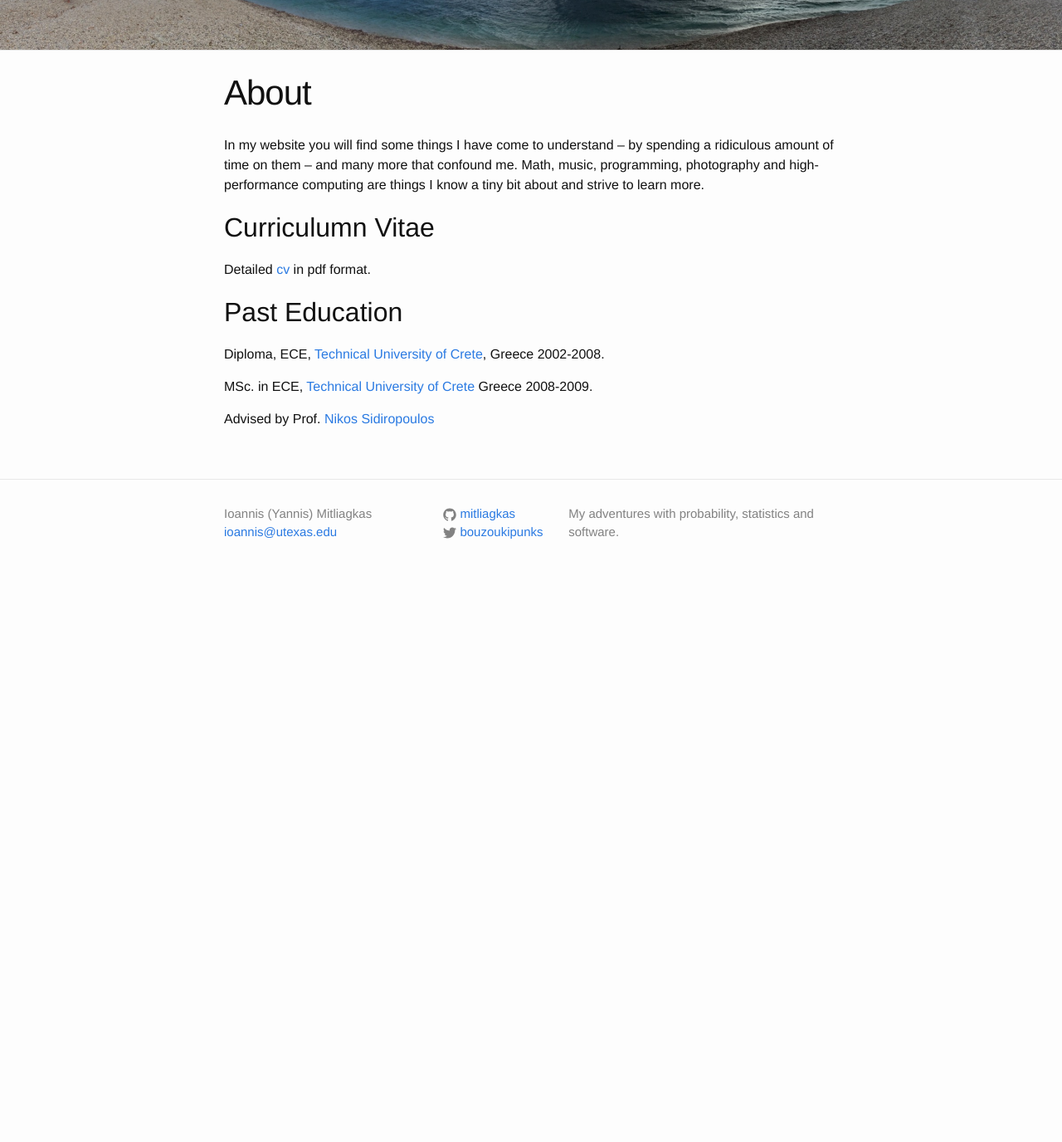
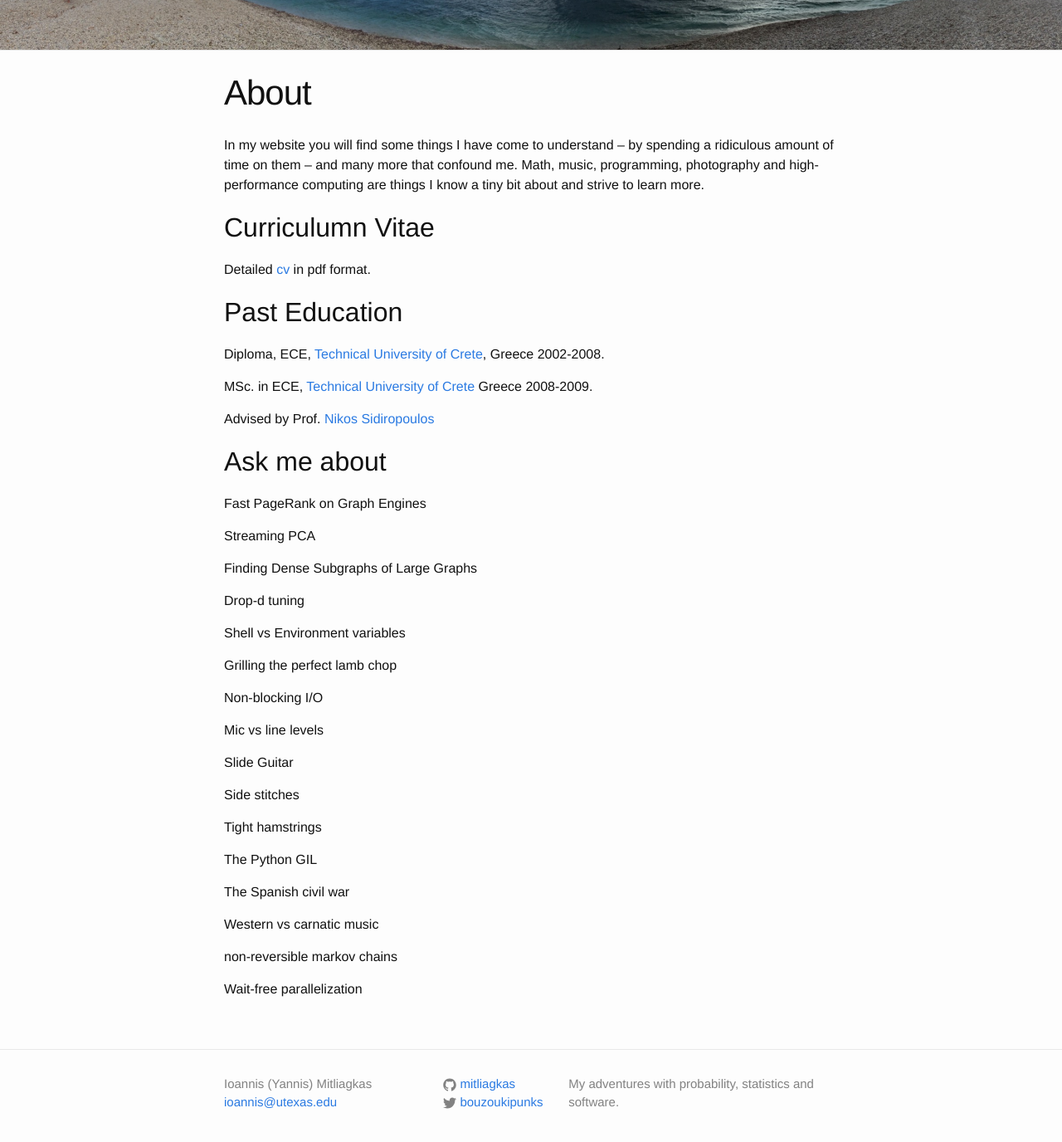
Before and after one commit to mitliagkas/mitliagkas.github.io, a Jekyll site: the page built from about.md, in a window 1280 px wide and 1400 px high, scrolled down 288 px. Shown: the top 1376 px of the window at 83% size. Built offline with Jekyll 4.4.1, drawn with Linux system fonts in a browser that asks for light colours; before the commit the page ends 1001 px from its top, so only the background shows below that.

Commit message:
Bunch of updates.

```diff
--- a/_includes/biblio.html
+++ b/_includes/biblio.html
@@ -36,7 +36,8 @@
  Dimitris&nbsp;S Papailiopoulos, Ioannis Mitliagkas, Alexandros&nbsp;G Dimakis,
   and Constantine Caramanis.
  2013.
-[&nbsp;<a href="biblio_bib.html#papailiopoulosfinding">bib</a>&nbsp;]
+[&nbsp;<a href="biblio_bib.html#papailiopoulosfinding">bib</a>&nbsp;|
+<a href="papers/DKS_ICML.pdf">.pdf</a>&nbsp;]
 
 </dd>
 
--- a/about.md
+++ b/about.md
@@ -17,3 +17,37 @@ Diploma, ECE, [Technical University of Crete](http://en.tuc.gr/), Greece 2002-20
 MSc. in ECE, [Technical University of Crete](http://en.tuc.gr/) Greece 2008-2009.
 
 Advised by Prof. [Nikos Sidiropoulos](http://www.telecom.tuc.gr/%7Enikos/)
+
+## Ask me about
+Fast PageRank on Graph Engines
+
+Streaming PCA
+
+Finding Dense Subgraphs of Large Graphs
+
+
+Drop-d tuning
+
+Shell vs Environment variables
+
+Grilling the perfect lamb chop
+
+Non-blocking I/O
+
+Mic vs line levels
+
+Slide Guitar
+
+Side stitches
+
+Tight hamstrings
+
+The Python GIL
+
+The Spanish civil war
+
+Western vs carnatic music
+
+non-reversible markov chains
+
+Wait-free parallelization
```
Also changed, not shown: index.html (+6 -2 lines), 5 other files.
